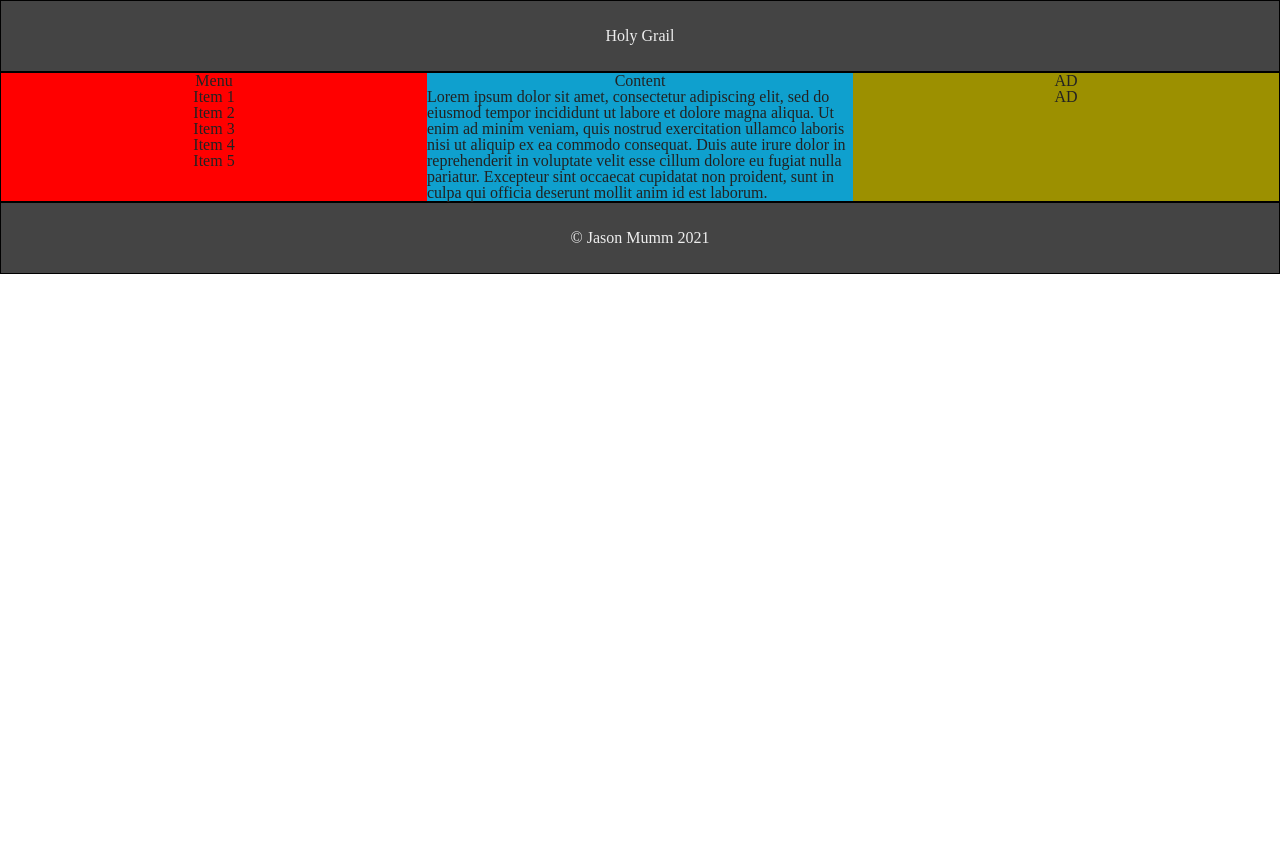
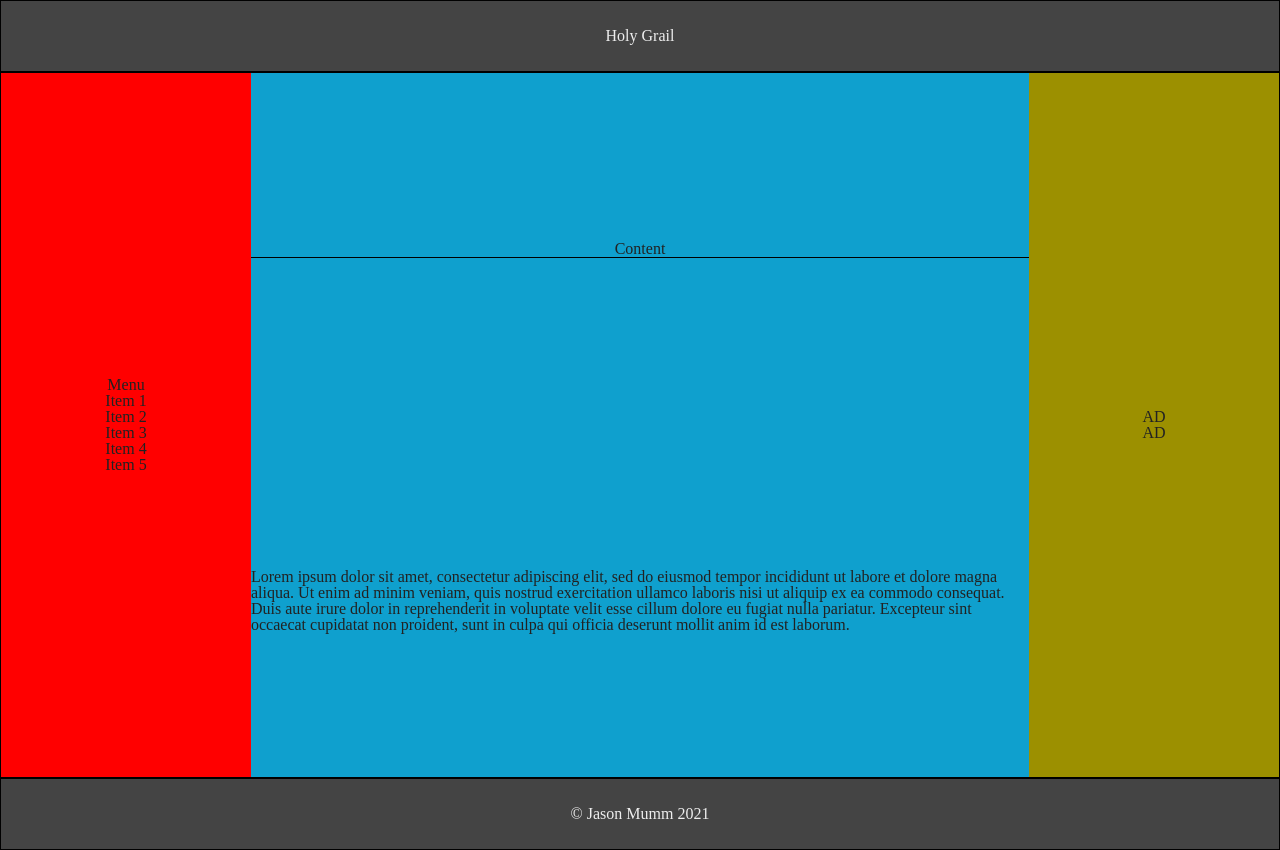
Before and after one commit to mummj/holygrail, a plain HTML site: page index.html in a window 1280 px wide. Before the commit the page ends 800 px from the top, so only its background shows below. Drawn offline with Linux system fonts and the light colour scheme.

Commit message:
added the gird css

```diff
--- a/index.html
+++ b/index.html
@@ -8,7 +8,8 @@
     <link rel="stylesheet" href="style/reset.css">
     <link rel="stylesheet" href="style/core.css">
     <!-- <link rel="stylesheet" href="style/float.css"> -->
-    <link rel ="stylesheet" href="style/flexbox.css">
+    <!-- <link rel ="stylesheet" href="style/flexbox.css"> -->
+    <link rel="stylesheet" href="style/grid.css">
 </head>
 <body>
     <header class="centerwords">
@@ -34,7 +35,7 @@
 
     </div>
 </section>
-<section class="deck">
+<section class=" centerwords deck">
     <div class="centerwords cards">
         <p>Lorem ipsum dolor sit amet, consectetur adipiscing elit, sed do eiusmod tempor incididunt ut labore et dolore magna aliqua. Ut enim ad minim veniam, quis nostrud exercitation ullamco laboris nisi ut aliquip ex ea commodo consequat. Duis aute irure dolor in reprehenderit in voluptate velit esse cillum dolore eu fugiat nulla pariatur. Excepteur sint occaecat cupidatat non proident, sunt in culpa qui officia deserunt mollit anim id est laborum.</p>
     </div>
--- a/style/core.css
+++ b/style/core.css
@@ -1,5 +1,6 @@
-body{
-    height: 100%;
+
+html, body{
+    height:100%;
 }
 body > * {
     border:1px solid #000;
@@ -14,15 +15,18 @@ body > header, body > footer{
 
 main{
     background: #fafafa;
+
 }
 
 main > .content{
     background:#0fa0ce;
+
 }
 
 
 main > aside{
 background:#9c9000;
+
 }
 
 main > nav{
@@ -32,11 +36,15 @@ background: #ff0000;
 .deck{
     background: #0fa0ce;
 }
+.deck:first-child{
+    border-bottom: 1px solid black;
+}
 
 .centerwords{
     display:flex;
     flex-direction: column;
     align-items: center;
+    justify-content: center;
 }
 ul li{
     display:flex;
--- a/style/flexbox.css
+++ b/style/flexbox.css
@@ -7,7 +7,6 @@ main{
     display:flex;
     flex:1;
     flex-direction:row;
-    height:300px;
     justify-content: space-between;
 
 
--- a/style/float.css
+++ b/style/float.css
@@ -3,20 +3,17 @@ main{
     height: calc(100% - 140%);
 }
 main > .content{
-    height:500px;
+    height:100%;
 }
 main > nav{
     float:left;
-    height:500px;
     width:250px;
 }
 main > aside{
     float:right;
-    height:500px;
     width:250px;
 }
 .deck{
-    height:500px;
     border: solid black 1px;
 }
 h2{
--- a/style/grid.css
+++ b/style/grid.css
@@ -0,0 +1,20 @@
+main{
+    display:grid;
+    grid-template-columns: 250px 1fr 250px;
+    height: calc(100% - 12vh);
+
+}
+
+main > nav{
+    order: 1;
+}
+
+main > .content{
+    order:2;
+    display:grid;
+    grid-template-rows: 50% 50%;
+}
+
+main > aside{
+    order:3;
+}
```
